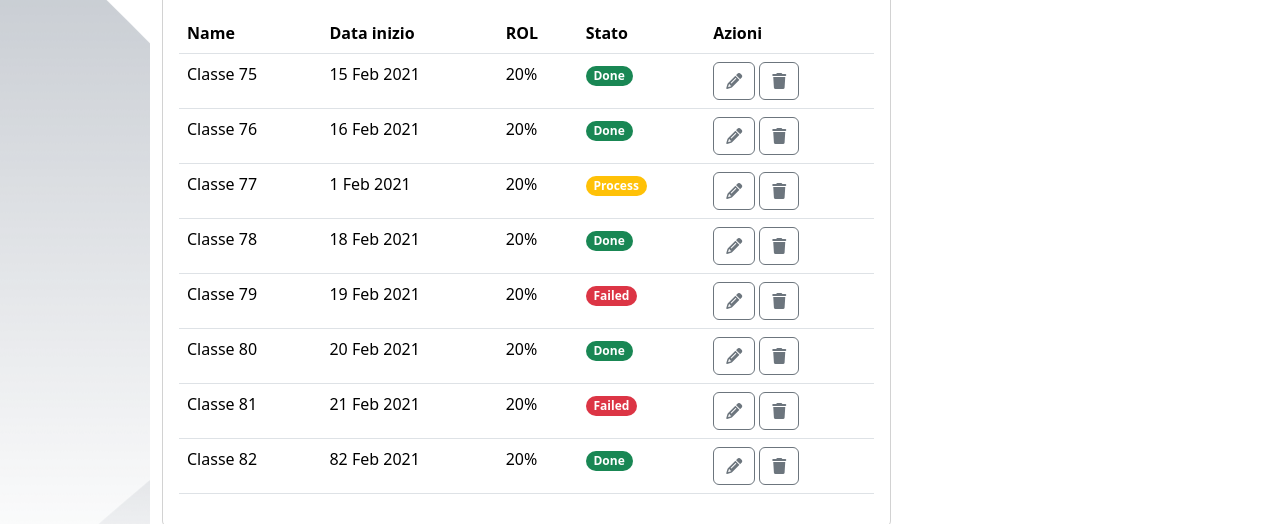
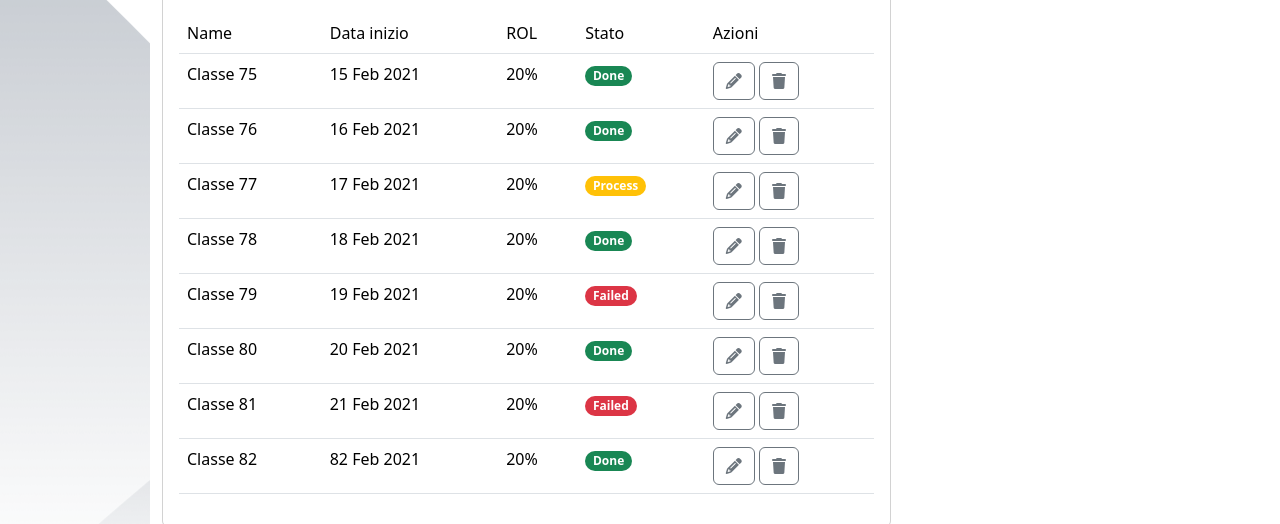
Before and after one commit to AnatoliyZakhryapin/html-css-bootstrap-dashboard, a plain HTML site: page index.html in a window 1280 px wide. Shown: the part 254-778 px from the top of the page. Drawn offline with nearby package versions, Linux system fonts and the light colour scheme.

Commit message:
Fix style thead of table

```diff
--- a/index.html
+++ b/index.html
@@ -178,11 +178,11 @@
                                                 <table class="table">
                                                     <thead>
                                                       <tr>
-                                                        <th scope="col">Name</th>
-                                                        <th scope="col">Data inizio</th>
-                                                        <th scope="col">ROL</th>
-                                                        <th scope="col">Stato</th>
-                                                        <th scope="col">Azioni</th>
+                                                        <td scope="col">Name</td>
+                                                        <td scope="col">Data inizio</td>
+                                                        <td scope="col">ROL</td>
+                                                        <td scope="col">Stato</td>
+                                                        <td scope="col">Azioni</td>
                                                       </tr>
                                                     </thead>
                                                     <tbody>
@@ -228,7 +228,7 @@
                                                       </tr>
                                                       <tr>
                                                         <td>Classe 77</td>
-                                                        <td>1 Feb 2021</td>
+                                                        <td>17 Feb 2021</td>
                                                         <td>20%</td>
                                                         <td>
                                                             <span class="badge badge-stato process rounded-4">
```
